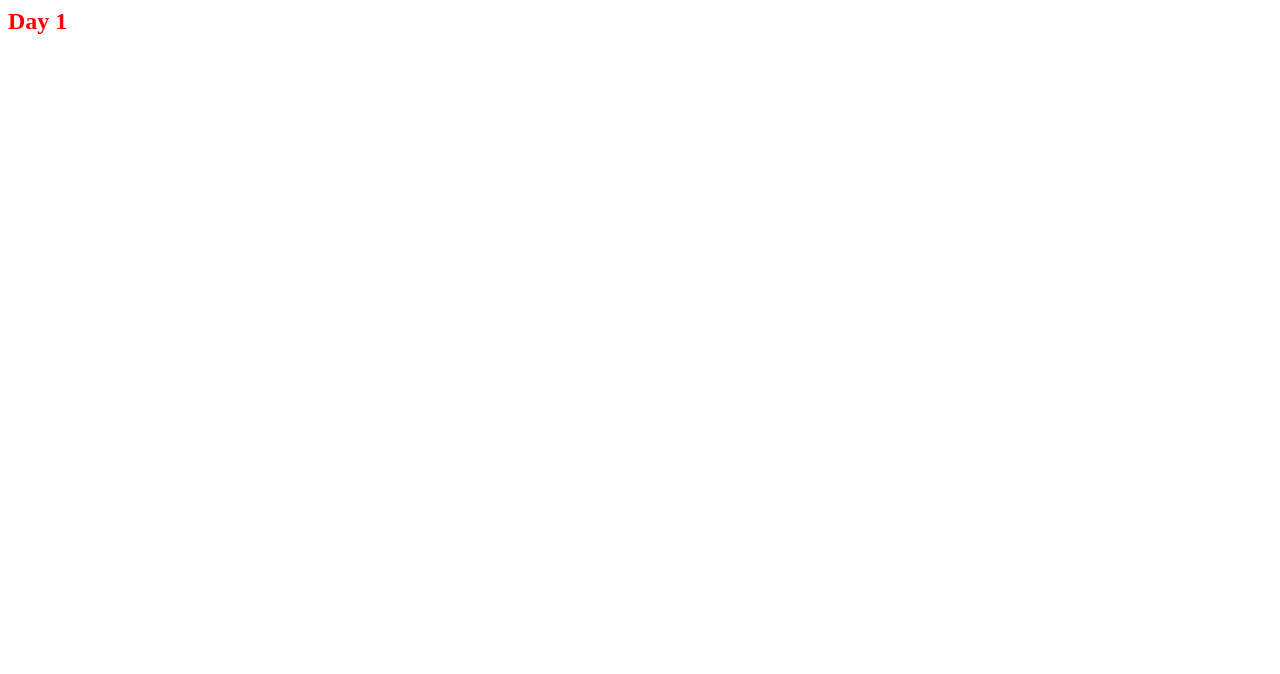
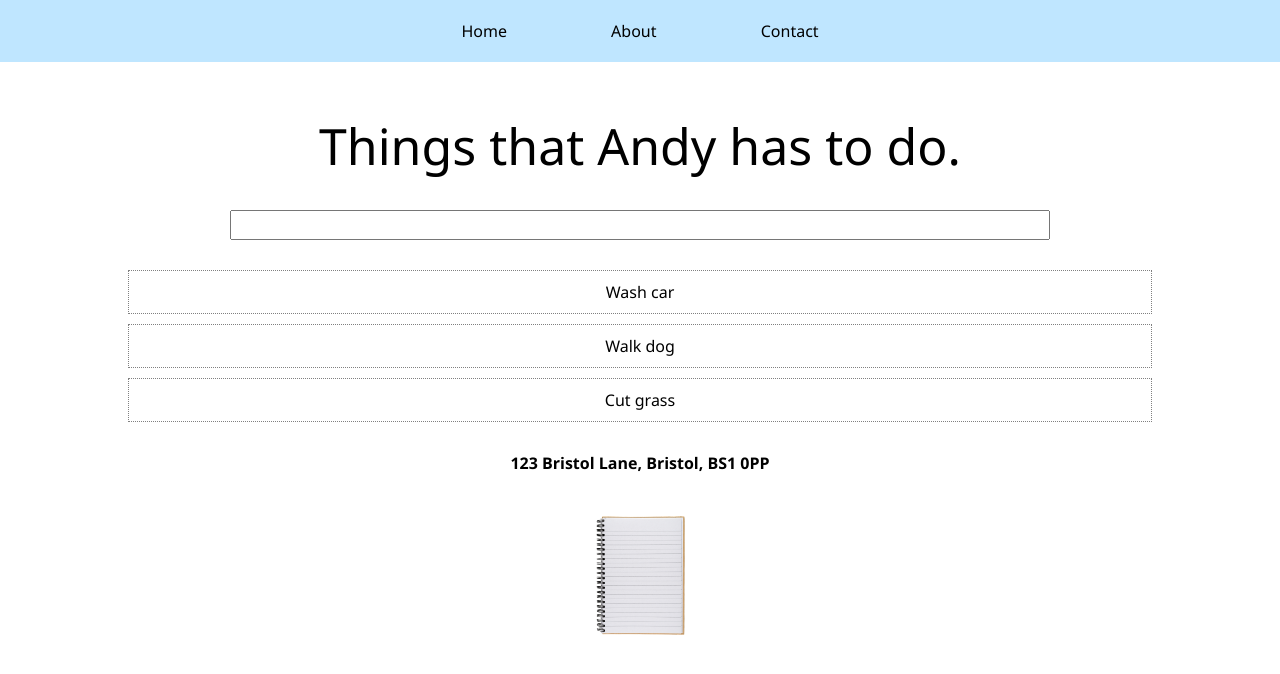
Before and after one commit to AndyBowerman/html-css-recap, a plain HTML site: page index.html in a window 1280 px wide. Drawn offline with Linux system fonts and the light colour scheme.

Commit message:
added style to to-do-list page

```diff
--- a/index.html
+++ b/index.html
@@ -7,9 +7,34 @@
     <link rel="stylesheet" href="./styles.css">
 </head>
 <body>
-    <section>
-        <h1>Day 1</h1>
-    </section>
+
+    <header>
+        <nav>
+            <ul>
+                <li>Home</li>
+                <li>About</li>
+                <li>Contact</li>
+            </ul>
+        </nav>
+    </header>
+
+    <main>
+        <h1>Things that Andy has to do.</h1>
+        <section>
+            <input type="text">
+            <ul id="todo-items">
+                <li>Wash car</li>
+                <li>Walk dog</li>
+                <li>Cut grass</li>
+            </ul>
+        </section>
+    </main>
+
+    <footer>
+        <p>123 Bristol Lane, Bristol, BS1 0PP</p>
+        <img src="./images/notepad.jpg" alt="notepad logo">
+    </footer>
+
 
 </body>
 </html>
--- a/styles.css
+++ b/styles.css
@@ -1,3 +1,77 @@
-h1 {
-    color: red;
+* {
+    margin: 0;
+    padding: 0;
+    box-sizing: border-box;
 }
+
+body {
+    font-family:'Segoe UI', Tahoma, Geneva, Verdana, sans-serif;
+}
+
+header {
+    width: 100vw;
+    padding: 20px;
+    background-color: #bfe6ff;
+}
+
+header nav ul {
+    list-style: none;
+    text-align: center;
+}
+
+header nav ul li {
+    display: inline;
+    padding: 20px 50px;
+}
+
+main {
+    text-align: center;
+    margin: 20px;
+}
+
+main h1 {
+    font-size: 50px;
+    font-weight: 400;
+    padding: 30px;
+}
+
+main section {
+    width: 80vw;
+    margin: auto;
+}
+
+main section input {
+    width: 80%;
+    height: 30px;
+    text-align: center;
+}
+
+#todo-items {
+    margin: 30px 0;
+    list-style: none;
+}
+
+#todo-items li {
+    margin: 10px 0;
+    border: 1px dotted grey;
+    padding: 10px;
+}
+
+#todo-items li:hover {
+    background-color: #bfe6ff;
+}
+
+footer {
+    text-align: center;
+    font-weight: bold;
+    margin-top: 20px;
+}
+
+footer p {
+    margin-bottom: 30px;
+}
+
+footer img {
+    height: 140px;
+    width: auto;
+}
```
Also changed, not shown: images/notepad.jpg (added).
